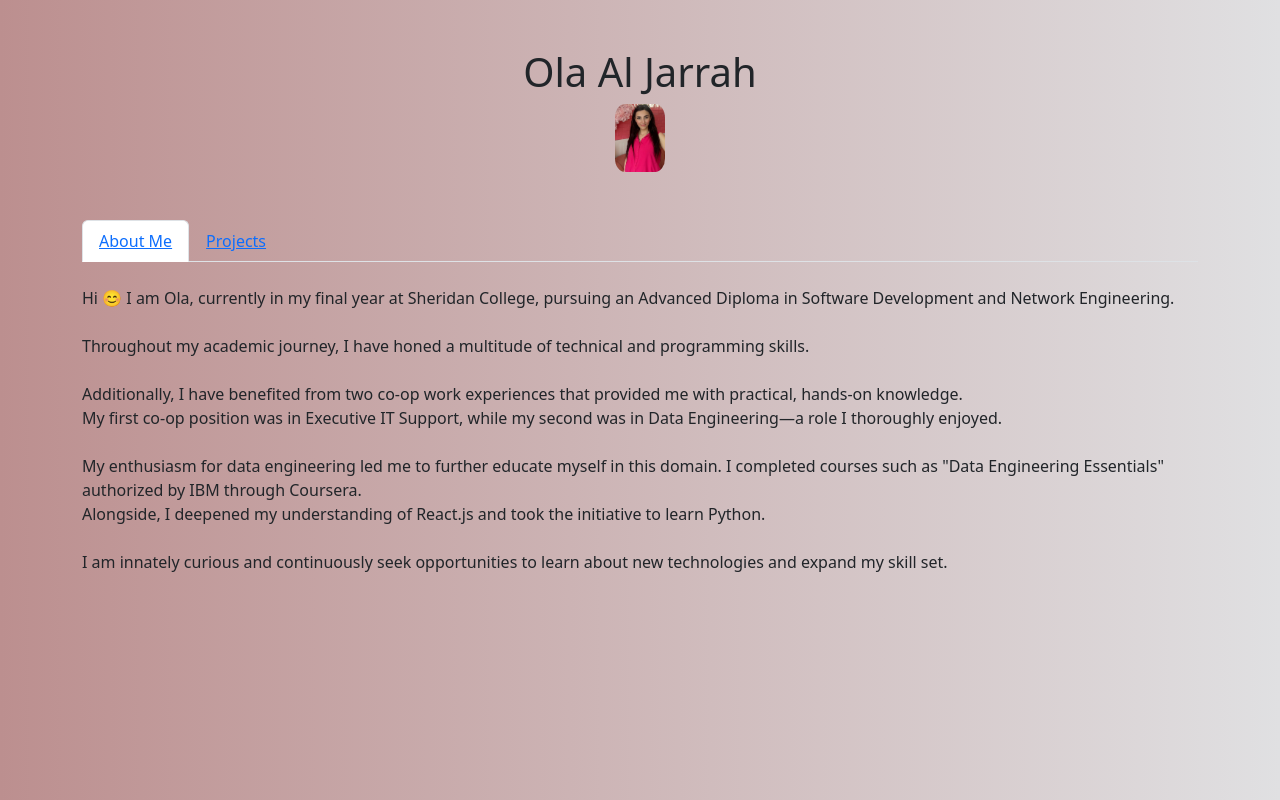
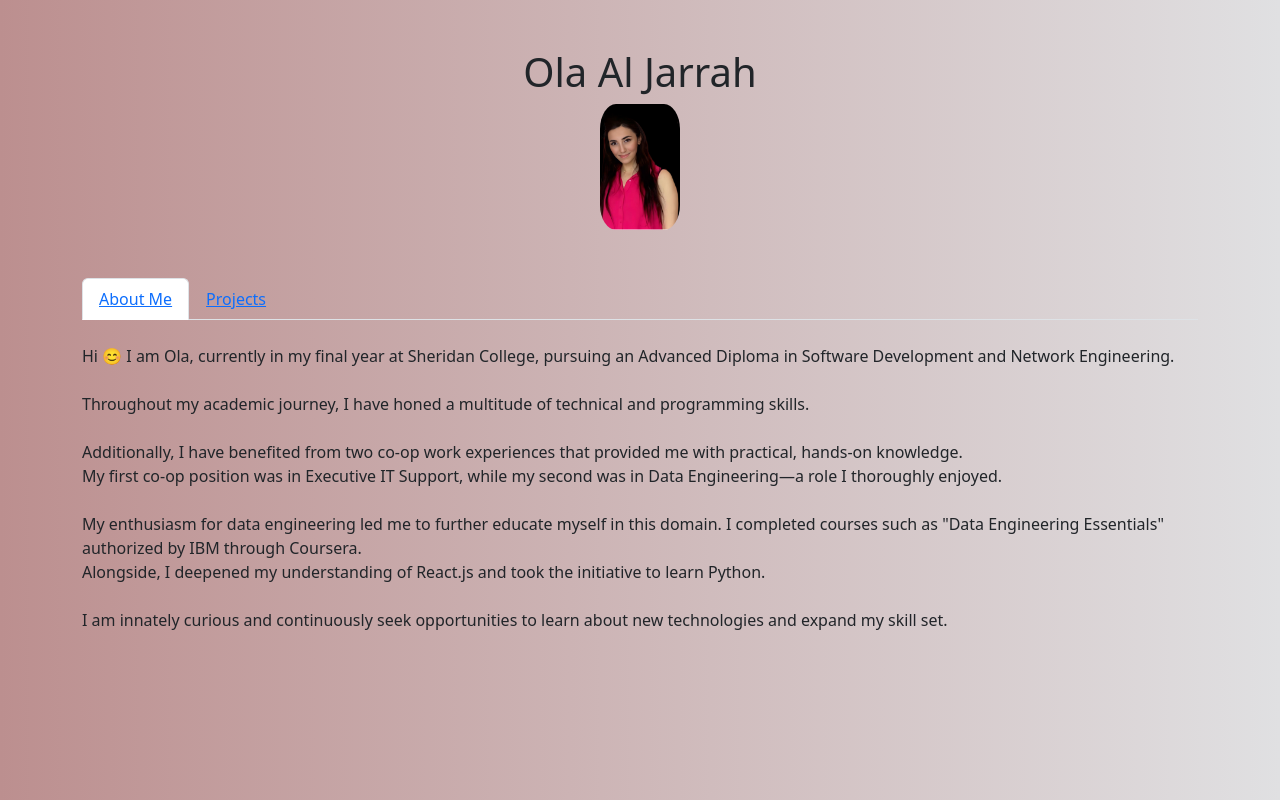
Before and after one commit to ola511/portfolio, a React (Create React App) app: page / in a window 1280 px wide. Built offline with nearby package versions, Linux system fonts and the light colour scheme.

Commit message:
Image change

```diff
--- a/src/components/Header.js
+++ b/src/components/Header.js
@@ -8,7 +8,7 @@ const Header = () => {
             <h1>Ola Al Jarrah</h1>
             </div>
             <div className="image-container">
-                <img src="/Olaj.jpg" alt="Profile of Ola" width="50" />
+                <img src="/OlaPic.jpg" alt="Profile of Ola" width="80" />
             </div>
 
         </header>
```
Also changed, not shown: public/OlaPic.jpg (added).
